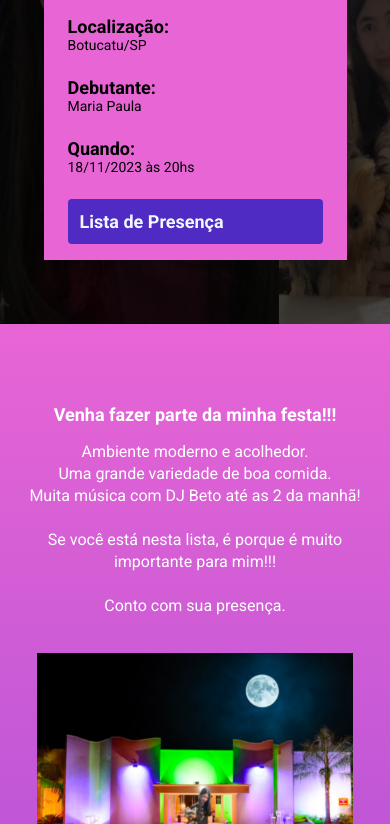
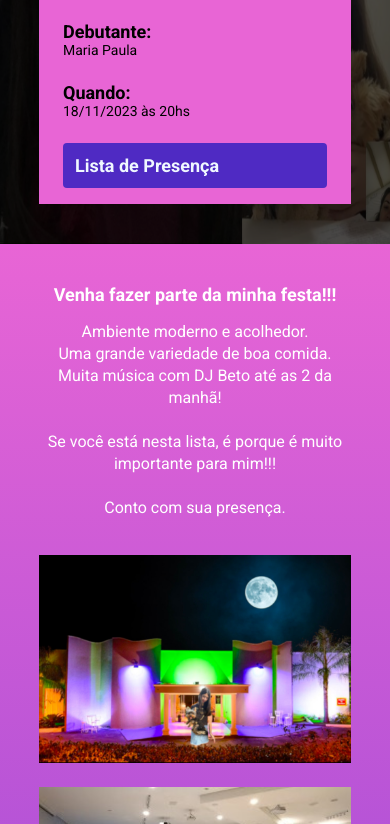
Before and after one commit to phpedroso/aniversario, a website built with Parcel: page src/index.html in a window 390 px wide. Shown: the part 280-1104 px from the top of the page. Built offline with nearby package versions, Linux system fonts and the light colour scheme.

Commit message:
Correcao layout tablet

```diff
--- a/src/styles/_button.scss
+++ b/src/styles/_button.scss
@@ -14,7 +14,7 @@
         background-color: variables.$buttonPrimary;
     }
 
-    @media (max-width:640px) {
+    @media (max-width:767px) {
         display: flex;
         width: 100%;
         align-items: center;
--- a/src/styles/_event.scss
+++ b/src/styles/_event.scss
@@ -1,18 +1,17 @@
 @use 'variables';
 
 .event {
-
-    padding: 80px 0;
+    padding: 80px 30px;
     background-image: linear-gradient(variables.$cor4, variables.$cor2);
 
     .container {
         display: grid;
         grid-template-columns: 1fr 1fr;
-        gap: 40px;
+        gap: 20px;
     }
 
     &__image {
-        width: 90%;
+        width: 100%;
     }
 
     &__details {
@@ -28,7 +27,8 @@
             line-height: 22px;
         }
     }
-    @media (max-width:821px) {
+    @media (max-width:767px) {
+        padding: 40px 0;
         .container {
             display: block;
             text-align: center;
--- a/src/styles/_hero.scss
+++ b/src/styles/_hero.scss
@@ -35,7 +35,8 @@
         padding: 40px 0;
 
         &__text {
-            margin: 40px;
+            margin: 0;
+            margin-bottom: 24px;
             font-size: 30px;
             line-height: 40px;
         }
--- a/src/styles/_infos_bar.scss
+++ b/src/styles/_infos_bar.scss
@@ -24,6 +24,7 @@
     }
     @media (max-width:767px) {
         display: block;
+        margin: 0;
 
         &__infos {
             display: block;
--- a/src/styles/main.scss
+++ b/src/styles/main.scss
@@ -17,11 +17,8 @@
     width: 100%;
     margin: 0 auto;
 
-    @media (max-width: 640px) {
+    @media (max-width: 767px) {
         max-width: 80%;
     }
 
-    @media (max-width: 1024px) {
-        max-width: 90%;
-    }
 }
```
